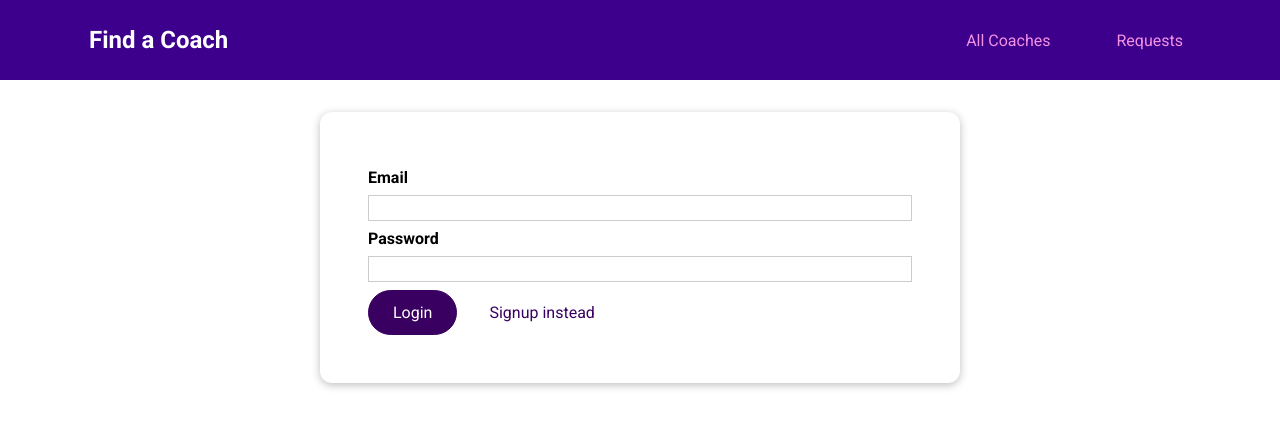
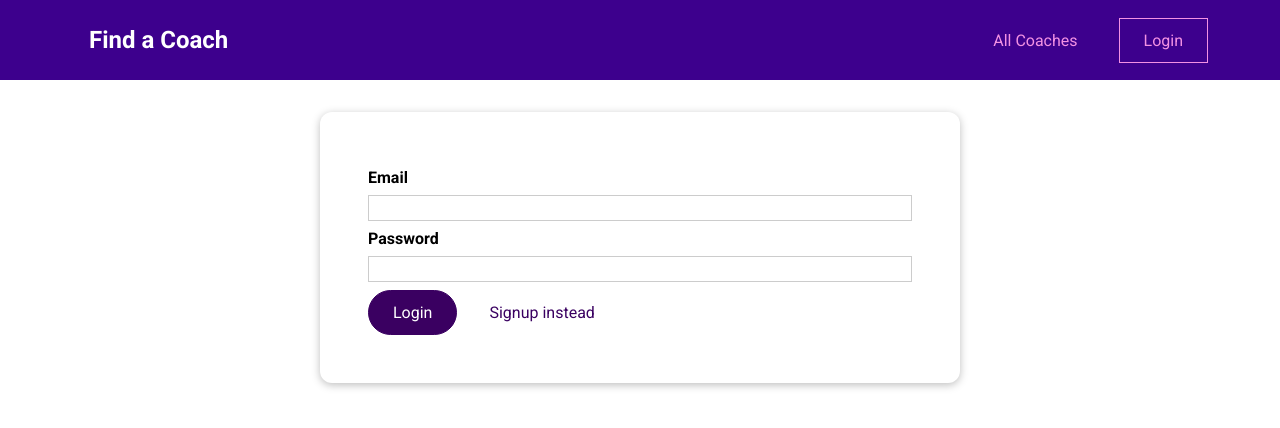
Before and after one commit to barryanderson/vue-second-app, a Vue app: page /auth in a window 1280 px wide. Shown: the top 428 px of the page. Built offline with nearby package versions, Linux system fonts and the light colour scheme.

Commit message:
auth and route guards

```diff
--- a/src/components/layout/TheHeader.vue
+++ b/src/components/layout/TheHeader.vue
@@ -8,13 +8,36 @@
         <li>
           <router-link to="/coaches">All Coaches</router-link>
         </li>
-        <li>
+        <li v-if="isLoggedIn">
           <router-link to="/requests">Requests</router-link>
+        </li>
+        <li v-else>
+          <router-link to="/auth">Login</router-link>
+        </li>
+        <li v-if="isLoggedIn">
+          <base-button @click="logout">Logout</base-button>
         </li>
       </ul>
     </nav>
   </header>
 </template>
+
+<script>
+export default {
+  data() {},
+  computed: {
+    isLoggedIn() {
+      return this.$store.getters.isAuthenticated;
+    },
+  },
+  methods: {
+    logout() {
+      this.$store.dispatch('logout');
+      this.$router.replace('/coaches');
+    },
+  },
+};
+</script>
 
 <style scoped>
 header {
--- a/src/pages/auth/UserAuth.vue
+++ b/src/pages/auth/UserAuth.vue
@@ -80,6 +80,9 @@ export default {
             password: this.password,
           });
         }
+        const redirect = '/' + (this.$route.query.redirect || 'coaches');
+
+        this.$router.replace(redirect);
       } catch (error) {
         this.error = error.message || 'Failed to authenticate';
       }
--- a/src/pages/coaches/CoachesList.vue
+++ b/src/pages/coaches/CoachesList.vue
@@ -1,6 +1,10 @@
 <template>
   <div>
-    <base-dialog :show="!!error" title="An error occurred!" @close="handleError">
+    <base-dialog
+      :show="!!error"
+      title="An error occurred!"
+      @close="handleError"
+    >
       <p>{{ error }}</p>
     </base-dialog>
     <section>
@@ -9,8 +13,18 @@
     <section>
       <base-card>
         <div class="controls">
-          <base-button mode="outline" @click="loadCoaches(true)">Refresh</base-button>
-          <base-button v-if="!isCoach && !isLoading" link to="/register">Register as Coach</base-button>
+          <base-button mode="outline" @click="loadCoaches(true)"
+            >Refresh</base-button
+          >
+          <base-button link to="/auth?redirect=register" v-if="!isLoggedIn"
+            >Login to register as coach</base-button
+          >
+          <base-button
+            v-if="!isCoach && !isLoading && isLoggedIn"
+            link
+            to="/register"
+            >Register as Coach</base-button
+          >
         </div>
         <div v-if="isLoading">
           <base-spinner></base-spinner>
@@ -55,6 +69,9 @@ export default {
   computed: {
     isCoach() {
       return this.$store.getters['coaches/isCoach'];
+    },
+    isLoggedIn() {
+      return this.$store.getters.isAuthenticated;
     },
     filteredCoaches() {
       const coaches = this.$store.getters['coaches/coaches'];
--- a/src/router.js
+++ b/src/router.js
@@ -1,4 +1,6 @@
 import { createRouter, createWebHistory } from 'vue-router';
+
+import store from './store/index.js';
 
 import CoachDetail from './pages/coaches/CoachDetail.vue';
 import CoachesList from './pages/coaches/CoachesList.vue';
@@ -21,11 +23,29 @@ const router = createRouter({
         { path: 'contact', component: ContactCoach }, // /coaches/c1/contact
       ],
     },
-    { path: '/register', component: CoachRegistation },
-    { path: '/requests', component: RequestsReceived },
-    { path: '/auth', component: UserAuth },
+    {
+      path: '/register',
+      component: CoachRegistation,
+      meta: { requiresAuth: true },
+    },
+    {
+      path: '/requests',
+      component: RequestsReceived,
+      meta: { requiresAuth: true },
+    },
+    { path: '/auth', component: UserAuth, meta: { requiresUnAuth: true } },
     { path: '/:notFound(.*)', component: NotFound },
   ],
 });
 
+router.beforeEach((to, from, next) => {
+  if (to.meta.requiresAuth && !store.getters.isAuthenticated) {
+    next('/auth');
+  } else if (to.meta.requiresUnAuth && store.getters.isAuthenticated) {
+    next('/coaches');
+  } else {
+    next();
+  }
+});
+
 export default router;
--- a/src/store/modules/auth/actions.js
+++ b/src/store/modules/auth/actions.js
@@ -55,4 +55,11 @@ export default {
       tokenExpiration: responseData.expiresIn,
     });
   },
+  logout(context) {
+    context.commit('setUser', {
+      token: null,
+      userId: null,
+      tokenExpiration: null,
+    });
+  },
 };
--- a/src/store/modules/auth/getters.js
+++ b/src/store/modules/auth/getters.js
@@ -5,4 +5,7 @@ export default {
   token(state) {
     return state.token;
   },
+  isAuthenticated(state) {
+    return !!state.token;
+  },
 };
```
